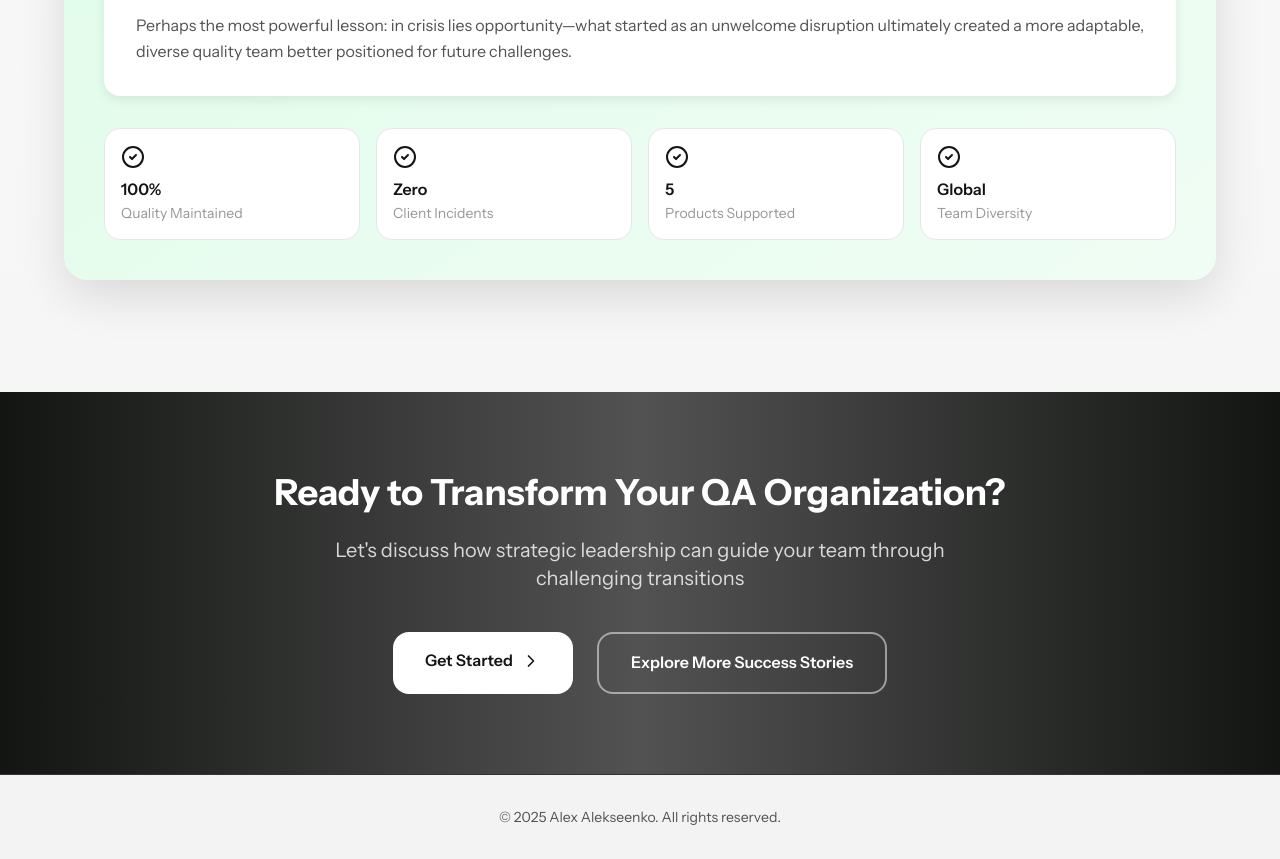
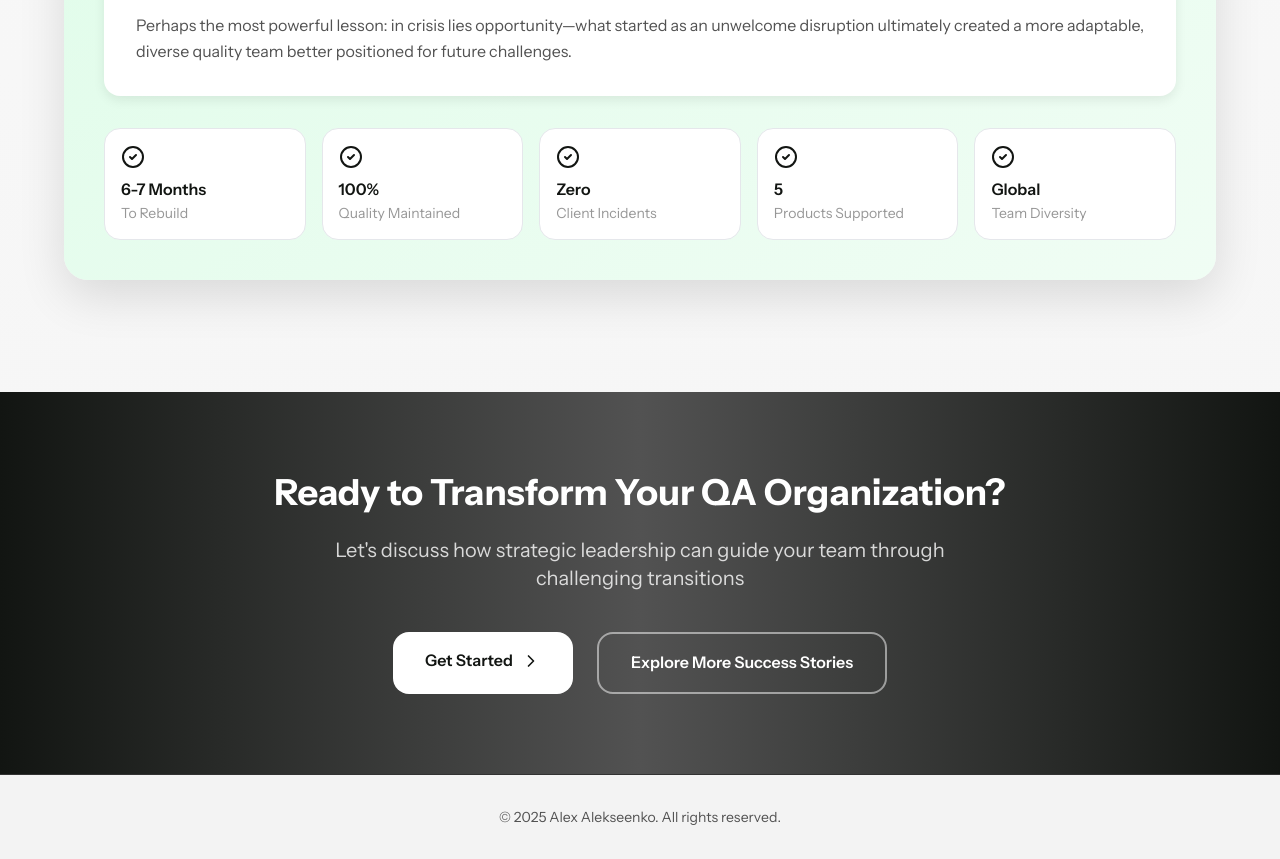
Before and after one commit to alex-alekseenko/alex-alekseenko, a Next.js app: page /case-studies/transformation3 in a window 1280 px wide. Shown: the part 3109-3968 px from the top of the page. Built offline with nearby package versions, Linux system fonts and the light colour scheme.

Commit message:
Add 6-7 months to rebuild metric to Result section
- Add new metric box showing timeline to rebuild team
- Change grid from 4 to 5 columns to accommodate new metric
- Place as first metric to emphasize transformation speed

```diff
--- a/src/app/case-studies/transformation3/page.tsx
+++ b/src/app/case-studies/transformation3/page.tsx
@@ -332,7 +332,12 @@ export default function TransformationCaseStudy3() {
                 </div>
 
                 {/* Success Metrics */}
-                <div className="grid md:grid-cols-4 gap-4">
+                <div className="grid md:grid-cols-5 gap-4">
+                  <div className="bg-white rounded-xl p-4 border border-gray-200">
+                    <CheckCircle2 className="h-6 w-6 text-primary-dark mb-2" />
+                    <div className="font-semibold text-primary-dark">6-7 Months</div>
+                    <div className="text-sm text-primary-text/60">To Rebuild</div>
+                  </div>
                   <div className="bg-white rounded-xl p-4 border border-gray-200">
                     <CheckCircle2 className="h-6 w-6 text-primary-dark mb-2" />
                     <div className="font-semibold text-primary-dark">100%</div>
```
